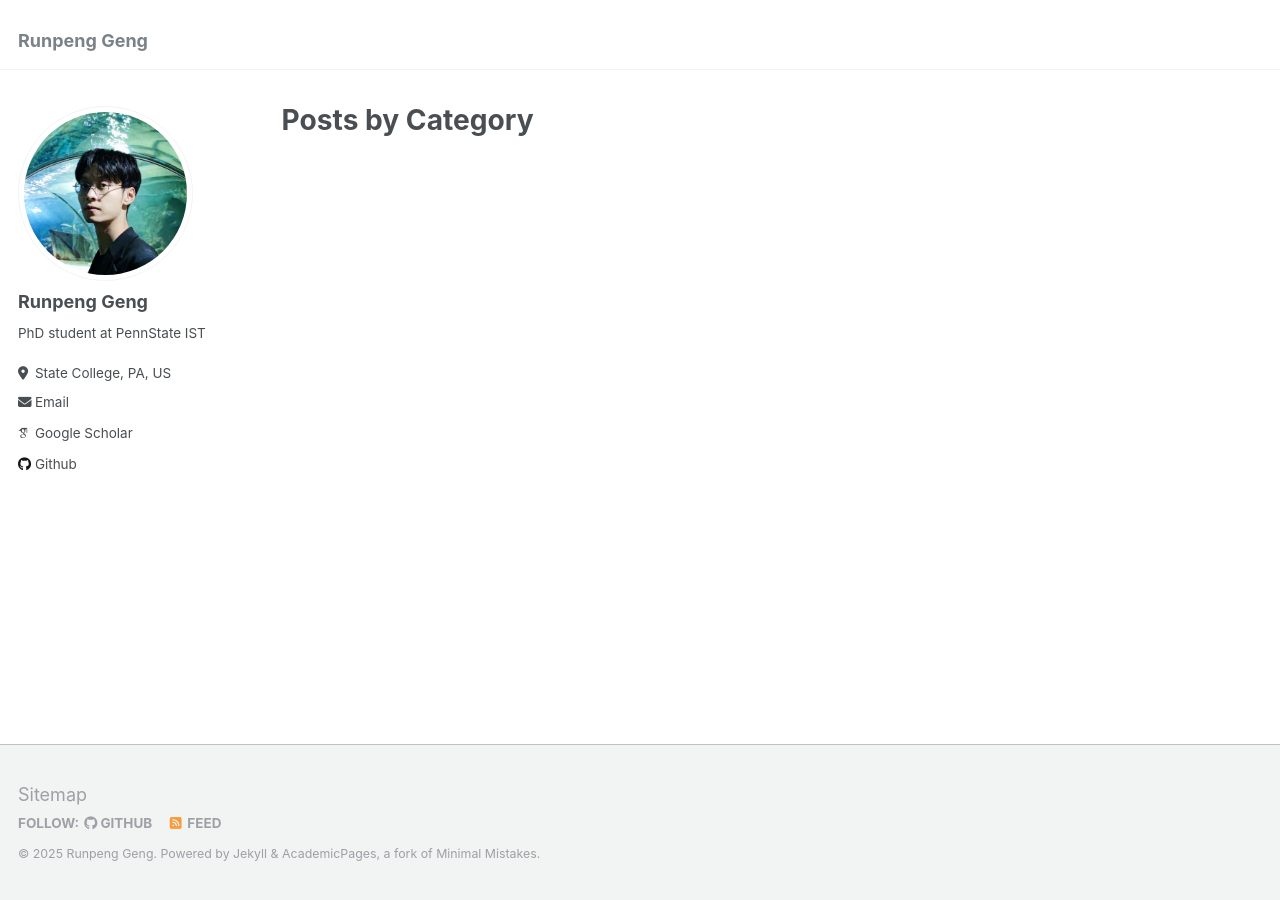
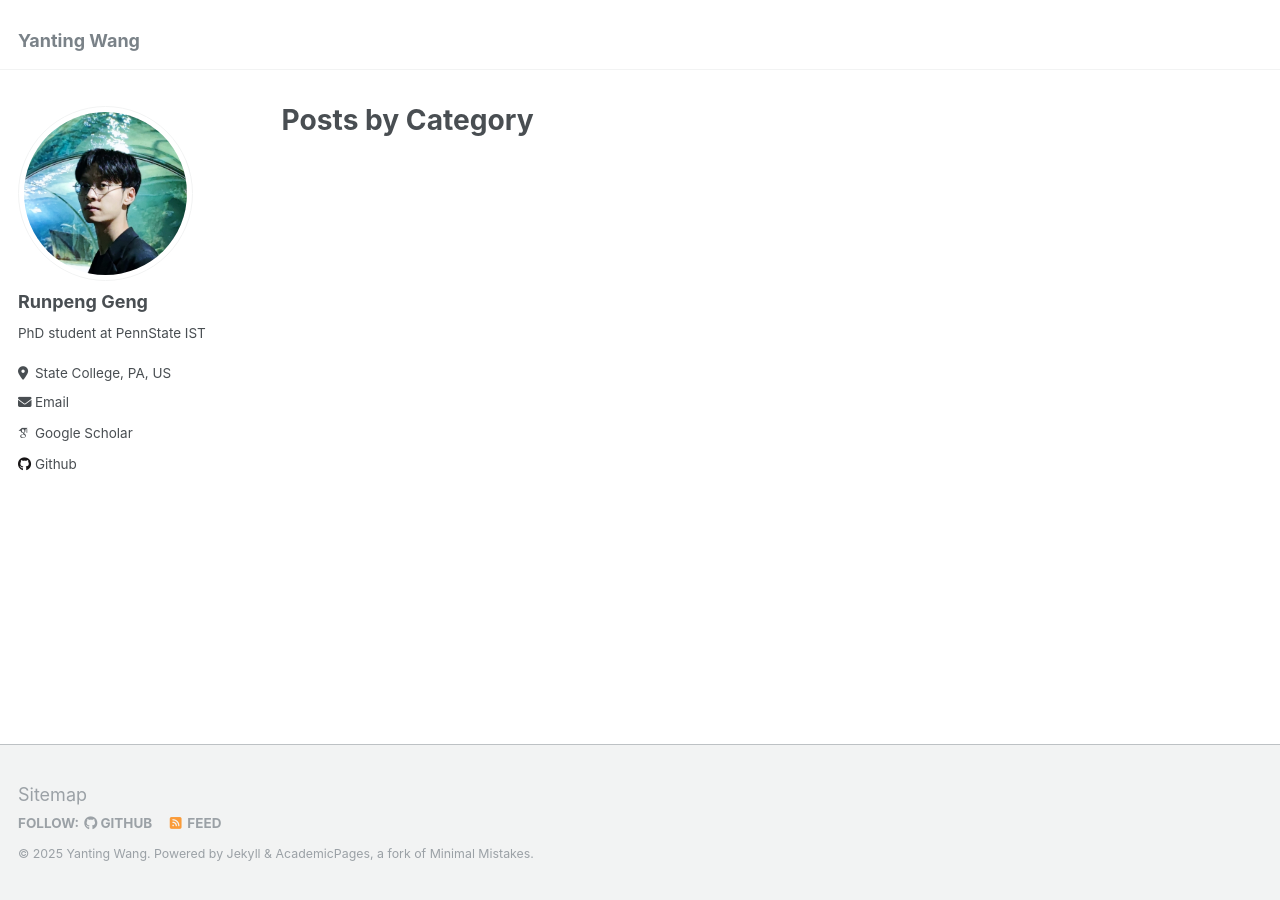
Before and after one commit to Wang-Yanting/Wang-Yanting.github.io, a Jekyll site: the page built from _pages/category-archive.html, in a window 1280 px wide. Built offline with Jekyll 4.4.1, drawn with Linux system fonts in a browser that asks for light colours; some web fonts are replaced.

Commit message:
Update _config.yml

```diff
--- a/_config.yml
+++ b/_config.yml
@@ -8,13 +8,13 @@
 
 # Basic Site Settings
 locale                   : "en-US"
-title                    : "Runpeng Geng"
+title                    : "Yanting Wang"
 title_separator          : "-"
-name                     : &name "Runpeng Geng"
+name                     : &name "Yanting Wang"
 description              : &description "PhD student at PennState IST"
 url                      : https://sleeepeer.github.io # the base hostname & protocol for your site e.g. "https://mmistakes.github.io"
 baseurl                  : "" # the subpath of your site, e.g. "/blog"
-repository               : "sleeepeer/sleeepeer.github.io"
+repository               : "WYT8506/WYT8506.github.io"
 
 # Site Author
 author:
@@ -30,7 +30,7 @@ author:
 
   # Academic websites
   arxiv            :
-  googlescholar    : "https://scholar.google.com/citations?user=44_jxpkAAAAJ&hl=en"
+  googlescholar    : "https://scholar.google.com/citations?user=ClAr4UYAAAAJ&hl=en"
   impactstory      :
   orcid            :
   pubmed           :
```
